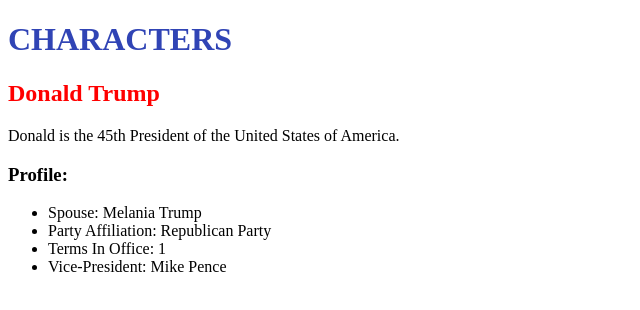
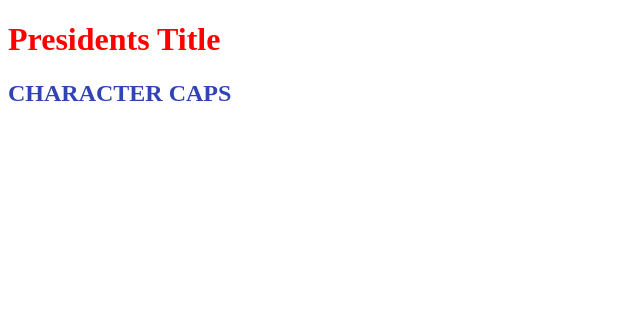
Before and after one commit to colorfest/angular9tutorial, an Angular app: page / in a window 1280 px wide. Shown: the top 310 px of the page, without its empty margins (0-640 px from the left). Built offline with nearby package versions, Linux system fonts and the light colour scheme.

Commit message:
redux: video 3 redone.

```diff
--- a/src/app/app.component.html
+++ b/src/app/app.component.html
@@ -1 +1 @@
-<app-character-demo></app-character-demo>
+<app-president-demo></app-president-demo>
--- a/src/app/app.module.ts
+++ b/src/app/app.module.ts
@@ -3,12 +3,12 @@
 
 import { AppRoutingModule } from './app-routing.module';
 import { AppComponent } from './app.component';
-import { CharacterDemoComponent } from './components/character-demo/character-demo.component';
+import { PresidentDemoComponent } from './components/president-demo/president-demo.component';
 
 @NgModule({
   declarations: [
     AppComponent,
-    CharacterDemoComponent,
+    PresidentDemoComponent,
   ],
   imports: [
     BrowserModule,
--- a/src/app/components/character-demo/character-demo.component.html
+++ /dev/null
@@ -1,10 +0,0 @@
-<h1 class="capitalized">Characters</h1>
-<h2>{{ character.firstName }} {{ character.lastName }}</h2>
-<p>{{ character.firstName }} is the {{ character.presID }}th President of the United States of America.</p>
-<h3>Profile: </h3>
-<ul>
-  <li>Spouse: {{ character.details.spouse }}</li>
-  <li>Party Affiliation: {{ character.details.partyAffiliation}}</li>
-  <li>Terms In Office: {{ character.details.termsInOffice }}</li>
-  <li>Vice-President: {{ character.details.vicePresident }}</li>
-</ul>
--- a/src/app/components/character-demo/character-demo.component.sass
+++ /dev/null
@@ -1,12 +0,0 @@
-$headerColor: #ff0000
-$h1Color: #3044b5
-
-h2
-  color: $headerColor
-
-h1
-  color: $headerColor
-
-.capitalized
-  text-transform: uppercase
-  color: $h1Color
--- a/src/app/components/character-demo/character-demo.component.ts
+++ /dev/null
@@ -1,27 +0,0 @@
-import { Component } from '@angular/core';
-import { Character } from "../../models/character";
-
-@Component({
-  selector: 'app-character-demo',
-  templateUrl: './character-demo.component.html',
-  styleUrls: ['./character-demo.component.sass']
-})
-export class CharacterDemoComponent {
-  character: Character;
-
-  constructor() {
-    this.character = {
-      firstName: `Donald`,
-      lastName: `Trump`,
-      age: 73,
-      presID: 45,
-      details: {
-        spouse: `Melania Trump`,
-        partyAffiliation: `Republican Party`,
-        termsInOffice: 1,
-        vicePresident: `Mike Pence`
-      }
-    }
-  }
-
-}
--- /dev/null
+++ b/src/app/components/president-demo/president-demo.component.html
@@ -0,0 +1,3 @@
+<h1>Presidents Title</h1>
+
+<h2 class="capitalize">Character Caps</h2>
--- /dev/null
+++ b/src/app/components/president-demo/president-demo.component.sass
@@ -0,0 +1,10 @@
+$headerColor: #ff0000
+
+h1
+    color: $headerColor
+
+h2
+    color: #3044b5
+
+.capitalize
+    text-transform: uppercase
--- /dev/null
+++ b/src/app/components/president-demo/president-demo.component.ts
@@ -0,0 +1,15 @@
+import { Component, OnInit } from '@angular/core';
+
+@Component({
+  selector: 'app-president-demo',
+  templateUrl: './president-demo.component.html',
+  styleUrls: ['./president-demo.component.sass']
+})
+export class PresidentDemoComponent implements OnInit {
+
+  constructor() { }
+
+  ngOnInit(): void {
+  }
+
+}
```
Also changed, not shown: src/app/models/character.ts (deleted, +0 -12 lines), 1 other file (tests, documents, lock files or other folders).
